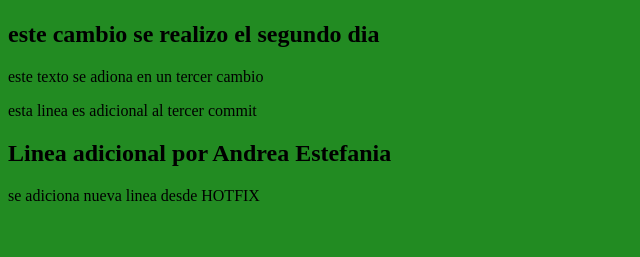
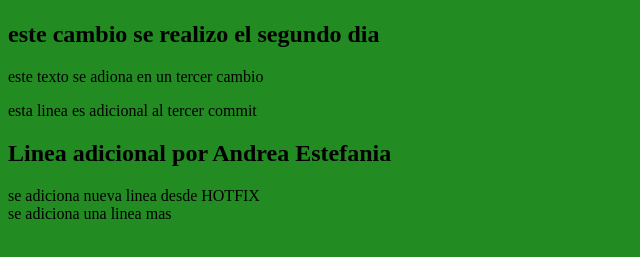
Before and after one commit to fjimenezg/proyectoCurso, a plain HTML site: page index.html in a window 1280 px wide. Shown: the part 59-316 px from the top of the page, without its empty margins (0-640 px from the left). Drawn offline with Linux system fonts and the light colour scheme.

Commit message:
se adiciona una linea mas

```diff
--- a/index.html
+++ b/index.html
@@ -13,5 +13,6 @@
     <h2>Linea adicional por Andrea Estefania</h2>
 
     <div>se adiciona nueva linea desde HOTFIX</div>
+    se adiciona una linea mas
 </body>
 </html>
```
